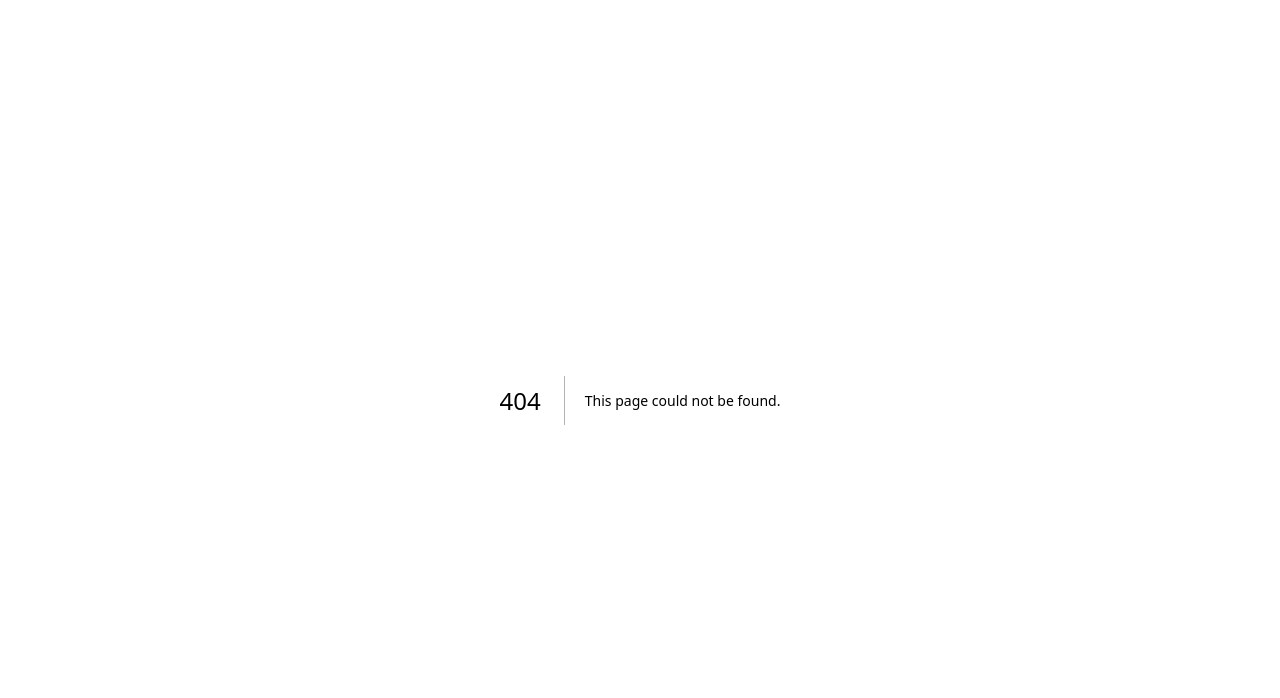
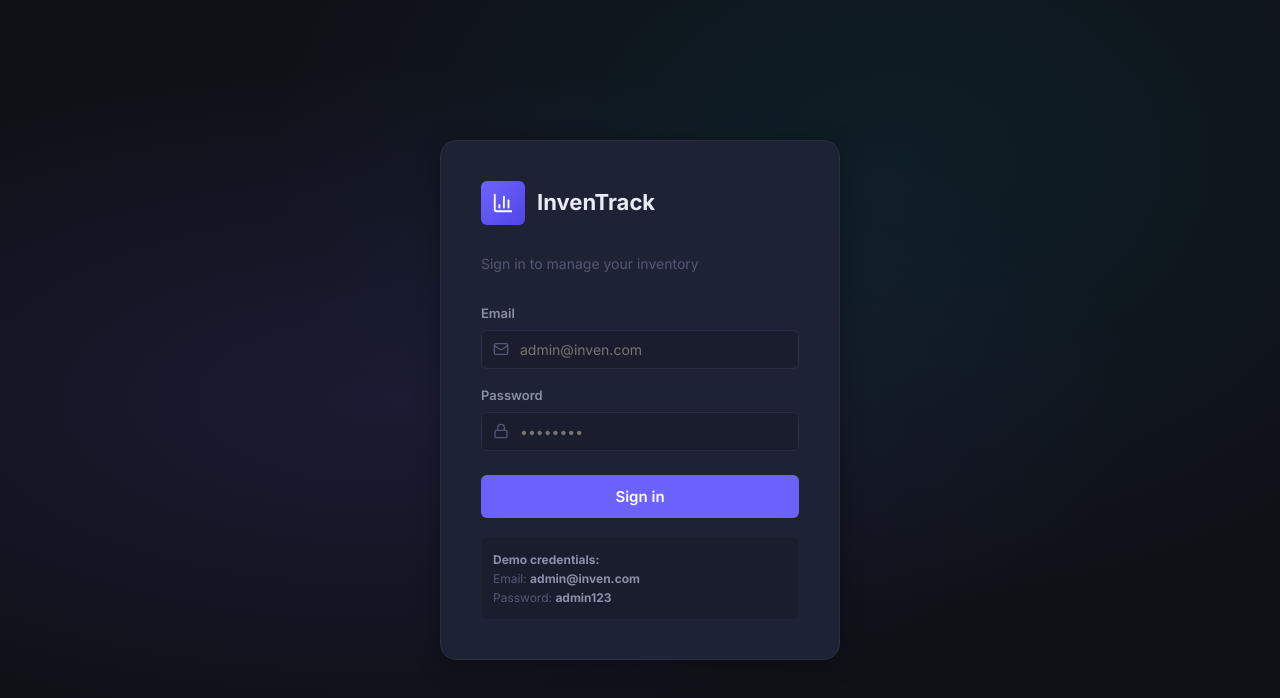
Before and after one commit to Annabdiyu/InvenTrack, a Next.js app: page /login in a window 1280 px wide. Before the commit this address had no page. Shown: the top 698 px of the page. Built offline with nearby package versions, Linux system fonts and the light colour scheme.

Commit message:
Create login page UI

```diff
--- /dev/null
+++ b/src/app/login/page.tsx
@@ -0,0 +1,81 @@
+'use client'
+import { useState } from 'react'
+import { signIn } from 'next-auth/react'
+import { useRouter } from 'next/navigation'
+import { BarChart3, Mail, Lock, Loader2 } from 'lucide-react'
+
+export default function LoginPage() {
+    const router = useRouter()
+    const [email, setEmail] = useState('')
+    const [password, setPassword] = useState('')
+    const [error, setError] = useState('')
+    const [loading, setLoading] = useState(false)
+
+    async function handleSubmit(e: React.FormEvent) {
+        e.preventDefault()
+        setError('')
+        setLoading(true)
+        const res = await signIn('credentials', { email, password, redirect: false })
+        setLoading(false)
+        if (res?.error) setError('Invalid email or password')
+        else router.push('/dashboard')
+    }
+
+    return (
+        <div className="login-page">
+            <div className="login-card">
+                <div className="login-logo">
+                    <div className="login-logo-icon">
+                        <BarChart3 size={22} color="#fff" />
+                    </div>
+                    <div>
+                        <div className="login-title">InvenTrack</div>
+                    </div>
+                </div>
+                <p className="login-subtitle">Sign in to manage your inventory</p>
+
+                {error && <div className="login-error">{error}</div>}
+
+                <form onSubmit={handleSubmit}>
+                    <div className="form-group">
+                        <label className="form-label">Email</label>
+                        <div style={{ position: 'relative' }}>
+                            <Mail size={16} style={{ position: 'absolute', left: 12, top: '50%', transform: 'translateY(-50%)', color: 'var(--text-muted)', pointerEvents: 'none' }} />
+                            <input
+                                type="email"
+                                value={email}
+                                onChange={(e) => setEmail(e.target.value)}
+                                placeholder="admin@inven.com"
+                                style={{ paddingLeft: 38 }}
+                                required
+                            />
+                        </div>
+                    </div>
+                    <div className="form-group">
+                        <label className="form-label">Password</label>
+                        <div style={{ position: 'relative' }}>
+                            <Lock size={16} style={{ position: 'absolute', left: 12, top: '50%', transform: 'translateY(-50%)', color: 'var(--text-muted)', pointerEvents: 'none' }} />
+                            <input
+                                type="password"
+                                value={password}
+                                onChange={(e) => setPassword(e.target.value)}
+                                placeholder="••••••••"
+                                style={{ paddingLeft: 38 }}
+                                required
+                            />
+                        </div>
+                    </div>
+                    <button type="submit" className="login-btn" disabled={loading}>
+                        {loading ? <Loader2 size={16} style={{ animation: 'spin 0.6s linear infinite' }} /> : 'Sign in'}
+                    </button>
+                </form>
+
+                <div className="demo-creds">
+                    <strong>Demo credentials:</strong><br />
+                    Email: <strong>admin@inven.com</strong><br />
+                    Password: <strong>admin123</strong>
+                </div>
+            </div>
+        </div>
+    )
+}
```
